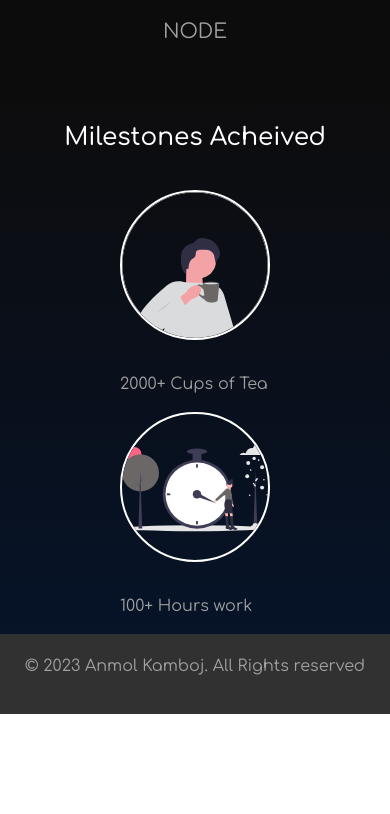
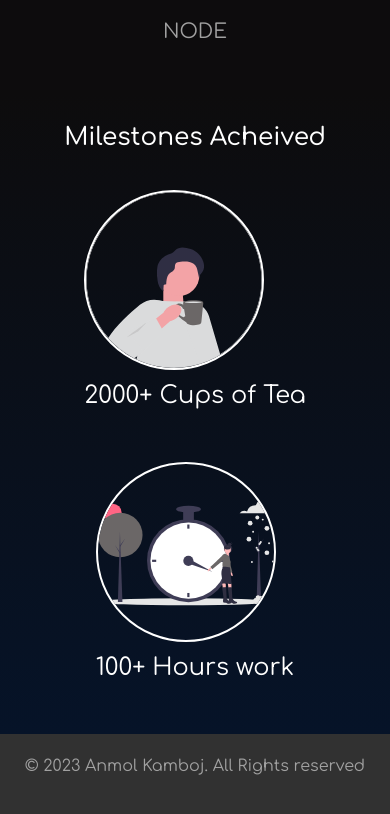
Before and after one commit to Anmol0033/anmol0033.github.io, a plain HTML site: page index.html in a window 390 px wide. Shown: the part 2857-3671 px from the top of the page. Before the commit the page ends 3571 px from the top, so only its background shows below. Drawn offline with nearby package versions, Linux system fonts and the light colour scheme.

Commit message:
Update style.css

```diff
--- a/style.css
+++ b/style.css
@@ -188,8 +188,8 @@
     align-items: center;
 }
 .icon img{
-    height: 200px;
-    width: 200px;
+    height: 180px;
+    width: 180px;
     border-radius: 50%;
     border: 2px solid white;
     /* background-color: white; */
@@ -201,6 +201,13 @@ footer{
     display: flex;
     align-items: center;
     justify-content: space-evenly;
+}
+.icon p{
+    color: white;
+    font-size: 1.5rem;
+    text-align: center;
+    padding-top: 2rem;
+    padding-bottom: 2rem;
 }
 @media screen and (min-width: 200px) and (max-width: 550px){
     .profile{
@@ -241,10 +248,9 @@ footer{
         flex-direction: column;
         /* height: auto; */
     }
-    .icon img{
-        height: 150px;
-        width: 150px;
-        margin-bottom: 2rem;
+    .icon p{
+        padding-top: .5rem;
+        text-align: center;
     }
 }
 @keyframes up {
```
